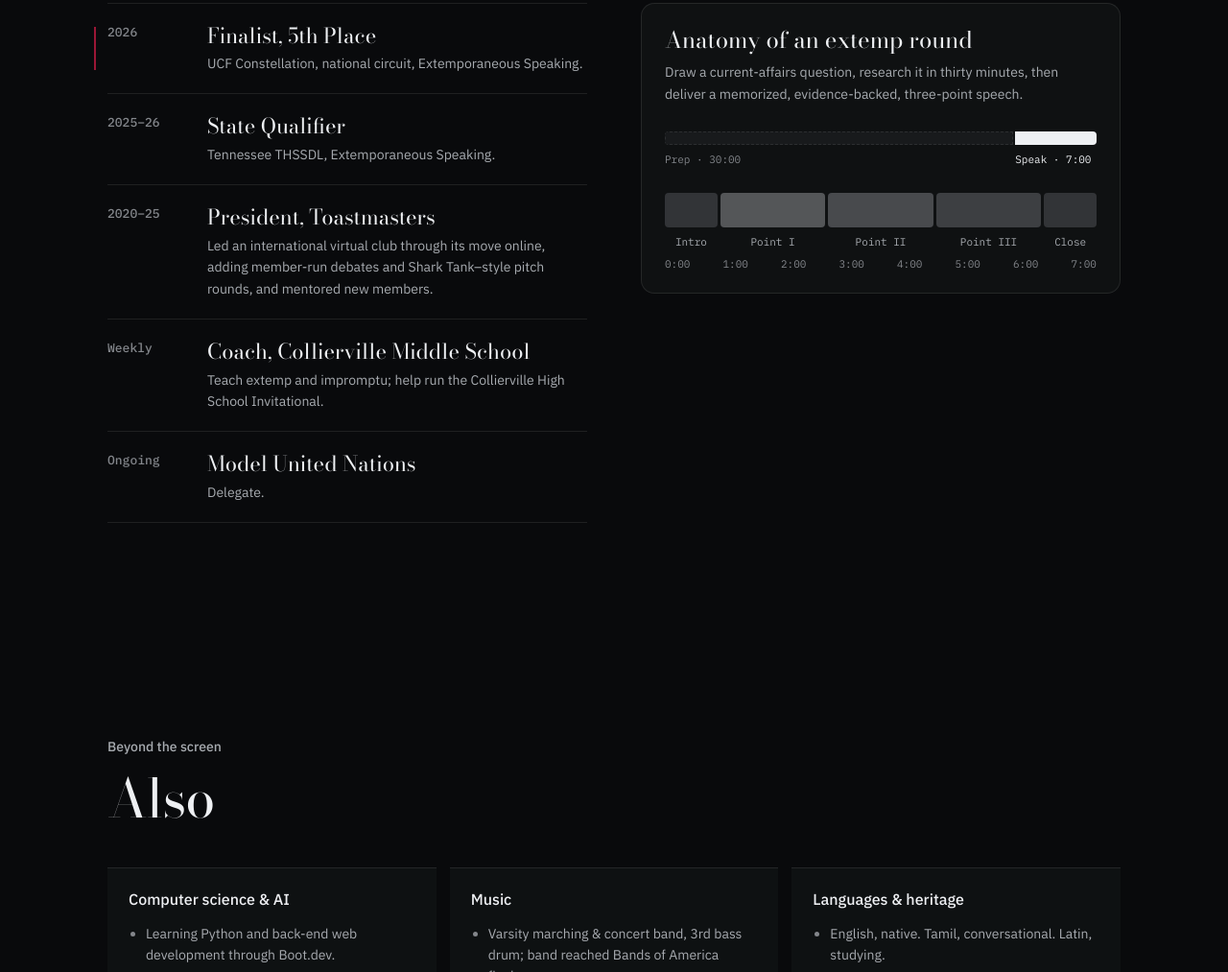
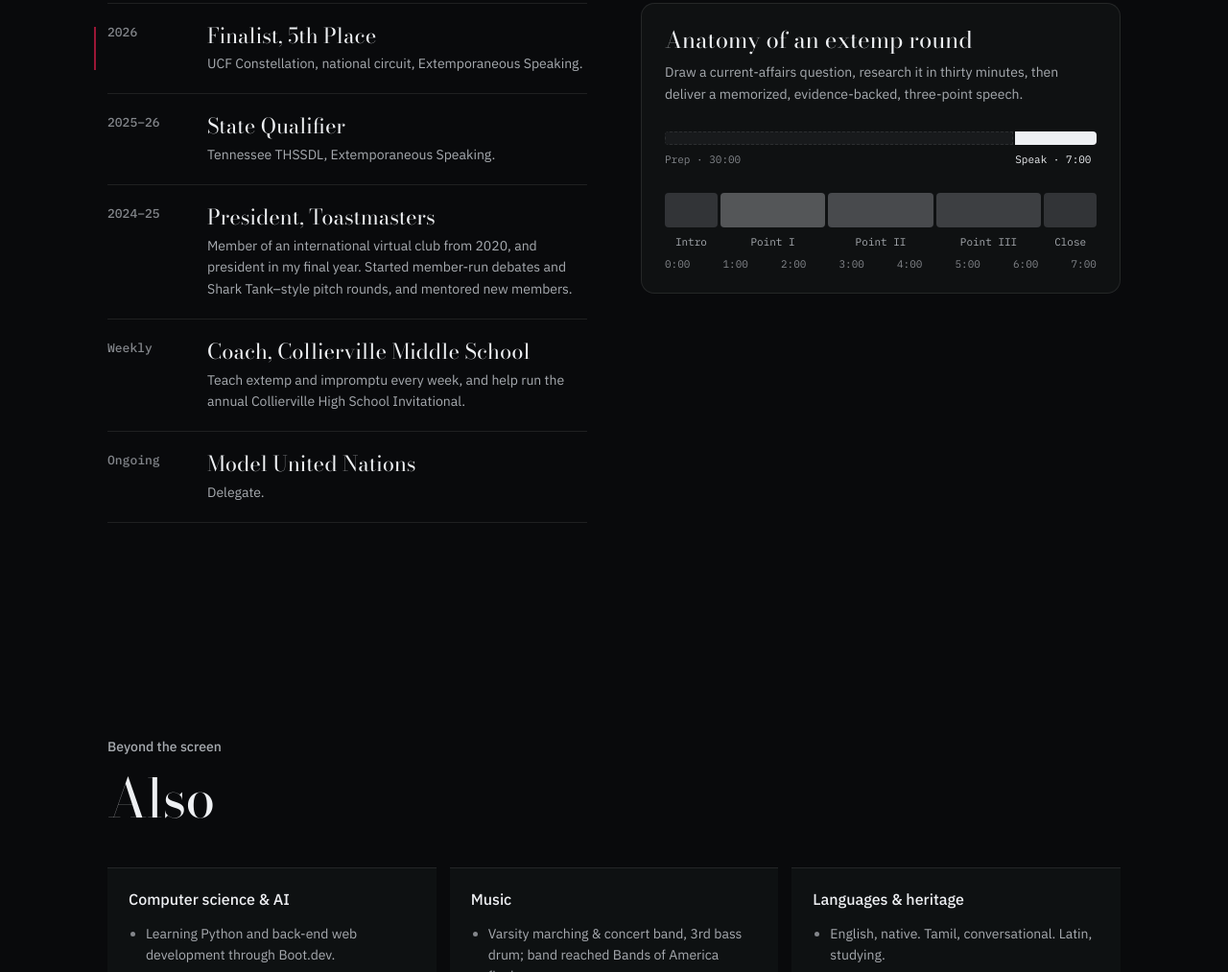
Before and after one commit to janavduraikkannan/janavduraikkannan.github.io, a plain HTML site: page index.html in a window 1280 px wide. Shown: the part 4370-5383 px from the top of the page at 96% size. Drawn offline with nearby package versions, Linux system fonts and the light colour scheme.

Commit message:
Correct Toastmasters and Invitational details
Toastmasters: member from 2020, president only in the final year
(2024-25). The Collierville High School Invitational is annual; the
weekly part is the middle school coaching.

Co-Authored-By: Claude Opus 5.5 <noreply@anthropic.com>
Claude-Session: https://claude.ai/code/session_01Axi9nCo6fu68upF9DCgL2f

```diff
--- a/index.html
+++ b/index.html
@@ -398,8 +398,8 @@ a{text-underline-offset:.2em}
       <ul class="honors">
         <li class="top"><span class="yr">2026</span><div><h3>Finalist, 5th Place</h3><p>UCF Constellation, national circuit, Extemporaneous Speaking.</p></div></li>
         <li><span class="yr">2025–26</span><div><h3>State Qualifier</h3><p>Tennessee THSSDL, Extemporaneous Speaking.</p></div></li>
-        <li><span class="yr">2020–25</span><div><h3>President, Toastmasters</h3><p>Led an international virtual club through its move online, adding member-run debates and Shark Tank–style pitch rounds, and mentored new members.</p></div></li>
-        <li><span class="yr">Weekly</span><div><h3>Coach, Collierville Middle School</h3><p>Teach extemp and impromptu; help run the Collierville High School Invitational.</p></div></li>
+        <li><span class="yr">2024–25</span><div><h3>President, Toastmasters</h3><p>Member of an international virtual club from 2020, and president in my final year. Started member-run debates and Shark Tank–style pitch rounds, and mentored new members.</p></div></li>
+        <li><span class="yr">Weekly</span><div><h3>Coach, Collierville Middle School</h3><p>Teach extemp and impromptu every week, and help run the annual Collierville High School Invitational.</p></div></li>
         <li><span class="yr">Ongoing</span><div><h3>Model United Nations</h3><p>Delegate.</p></div></li>
       </ul>
       <div class="clock">
```
